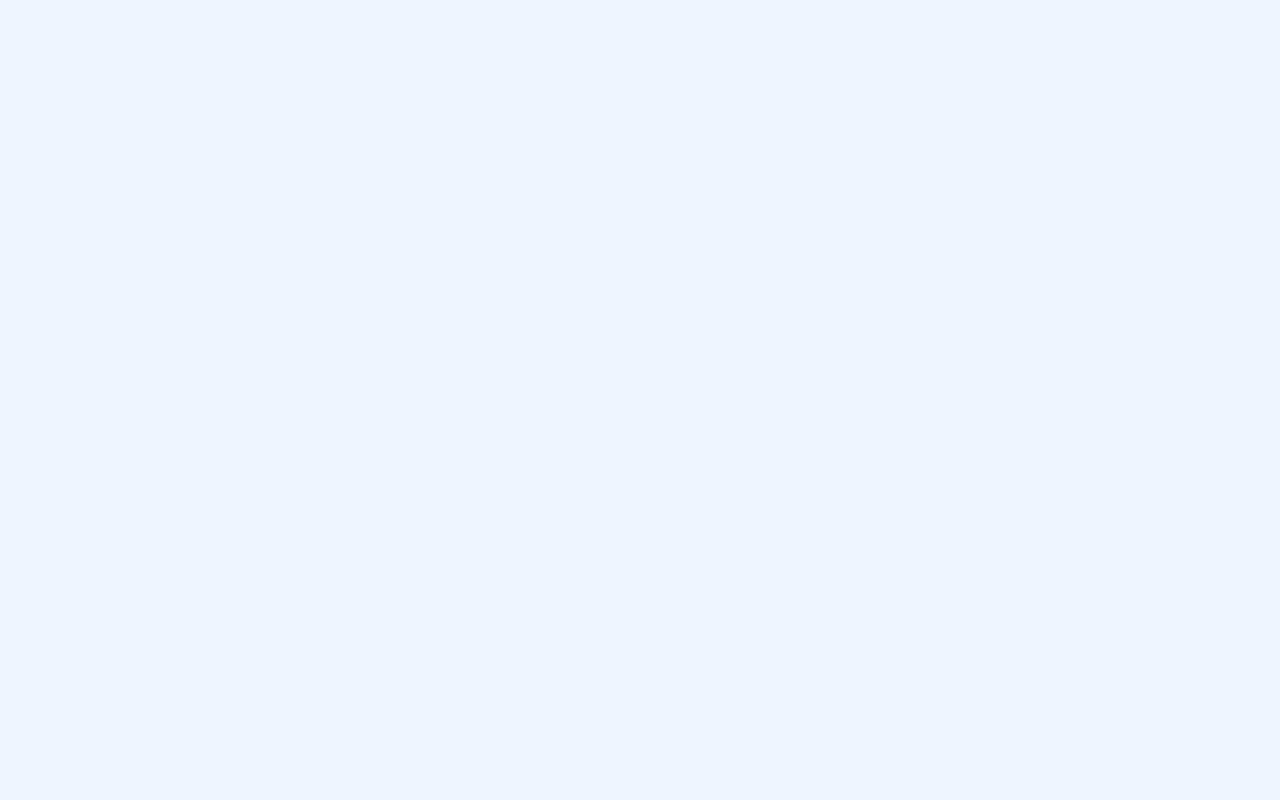
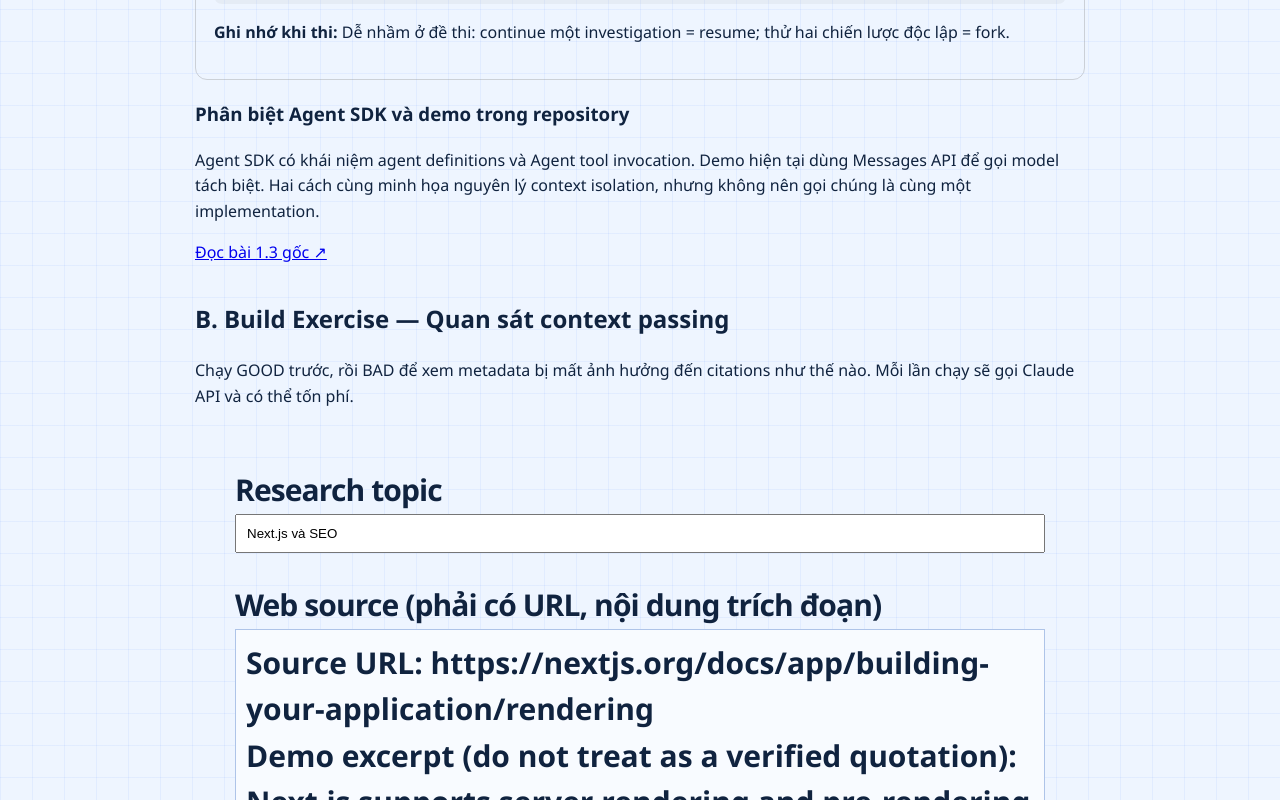
Before and after one commit to AnTuY154/claude_learn, a Next.js app: page /lesson3 in a window 1280 px wide. Shown: the part 3927-4727 px from the top of the page. Before the commit the page ends 1847 px from the top, so only its background shows below. Built offline with nearby package versions, Linux system fonts and the light colour scheme.

Commit message:
feat(lesson3): integrate theory and interactive quiz in lesson page

```diff
--- a/app/lesson3/page.tsx
+++ b/app/lesson3/page.tsx
@@ -3,6 +3,8 @@
 import Link from "next/link";
 import { useState, type FormEvent } from "react";
 import type { Finding } from "@/lib/context-passing";
+import { Lesson3Theory } from "./Lesson3Theory";
+import { Lesson3Quiz } from "./Lesson3Quiz";
 
 type Result = {
   mode: "good" | "bad";
@@ -51,6 +53,9 @@ export default function Lesson3Page() {
       <h1>Lesson 3 — Subagent Invocation &amp; Context Passing</h1>
       <p>Thực hành: 2 research calls song song → Coordinator giữ metadata → Synthesis Agent trích dẫn nguồn.</p>
       <p><strong>Lưu ý:</strong> Đây là mô phỏng subagent bằng Messages API hiện có trong repo, không phải Agent tool của Claude Agent SDK.</p>
+      <Lesson3Theory />
+      <h2 id="build-exercise">B. Build Exercise — Quan sát context passing</h2>
+      <p>Chạy GOOD trước, rồi BAD để xem metadata bị mất ảnh hưởng đến citations như thế nào. Mỗi lần chạy sẽ gọi Claude API và có thể tốn phí.</p>
       <form onSubmit={submit} style={{ display: "grid", gap: 14 }}>
         <label>Research topic
           <input value={topic} maxLength={500} onChange={e => setTopic(e.target.value)} required
@@ -88,6 +93,7 @@ export default function Lesson3Page() {
           <p><em>{result.limitation}</em></p>
         </section>
       )}
+      <Lesson3Quiz />
     </main>
   );
 }
```
